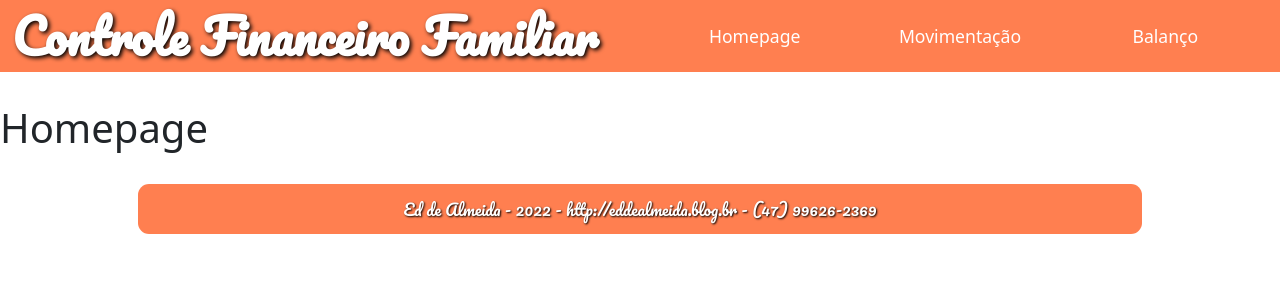
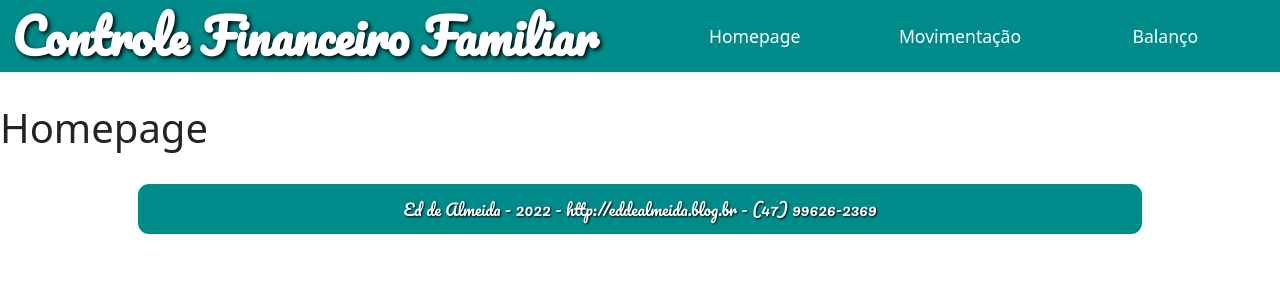
Before and after one commit to EdDeAlmeidaJr/controle-financeiro, a React (Create React App) app: page / in a window 1280 px wide. Shown: the top 300 px of the page. Built offline with nearby package versions, Linux system fonts and the light colour scheme.

Commit message:
Formatting

```diff
--- a/src/index.scss
+++ b/src/index.scss
@@ -1,7 +1,7 @@
 @import url("https://fonts.googleapis.com/css2?family=Pacifico&display=swap");
 @import url("https://fonts.googleapis.com/css2?family=Roboto:ital,wght@0,100;0,300;0,400;0,900;1,100;1,300;1,400;1,900&display=swap");
 
-$BASE_COLOR: #ff7f50;
+$BASE_COLOR: #008b8b;
 
 body {
   font-family: "Roboto";
```
